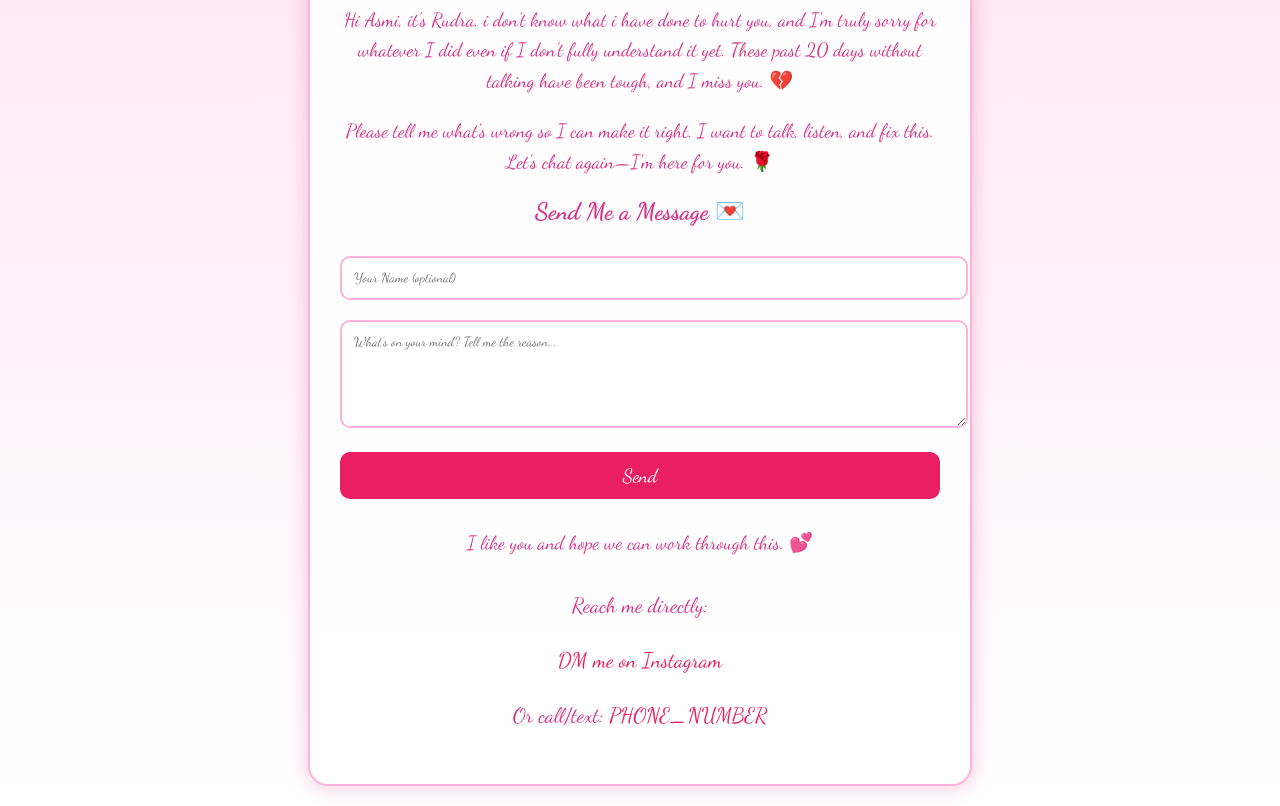
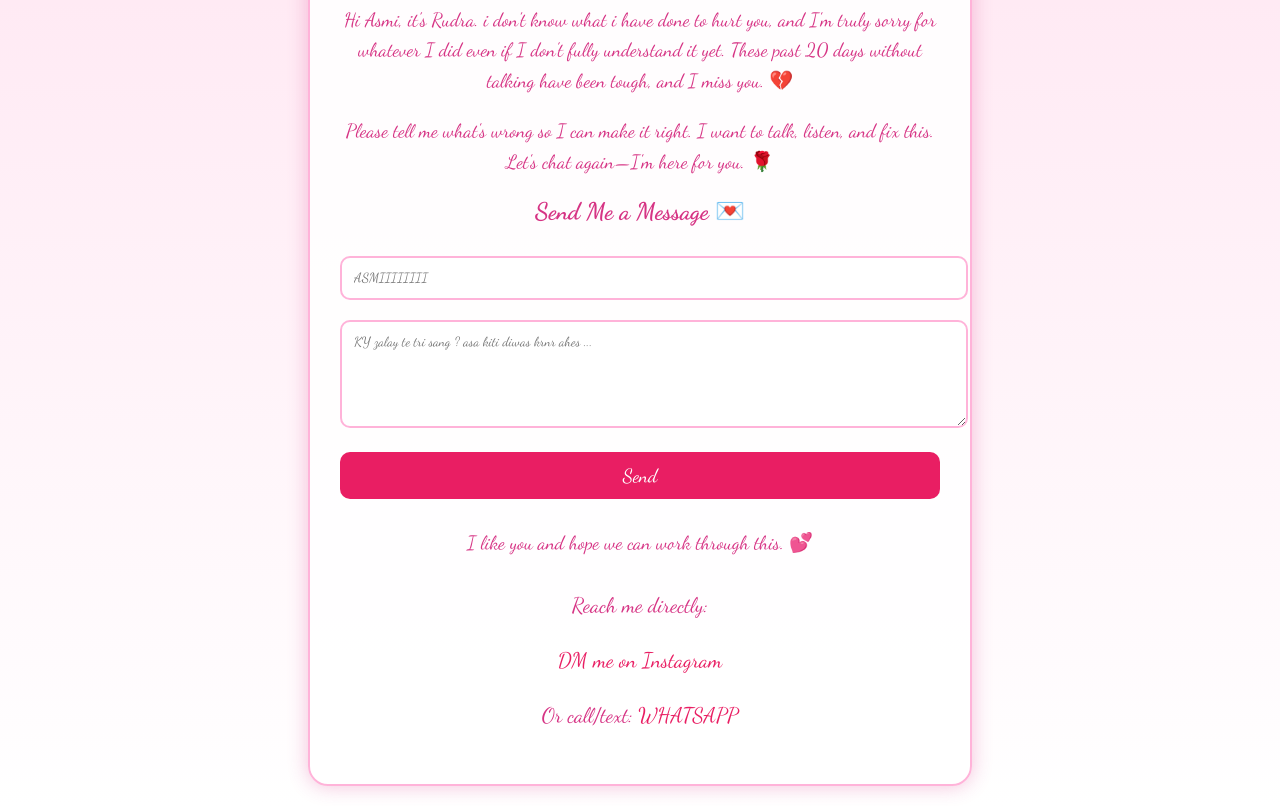
Before and after one commit to Lucifers69/ASMIII, a plain HTML site: page index.html in a window 1280 px wide. Shown: the part 149-955 px from the top of the page. Drawn offline with Linux system fonts and the light colour scheme.

Commit message:
Update index.html

```diff
--- a/index.html
+++ b/index.html
@@ -74,8 +74,8 @@
 
         <h2>Send Me a Message 💌</h2>
         <form action="YOUR_FORMSPREE_ENDPOINT" method="POST">
-            <input type="text" name="name" placeholder="Your Name (optional)" required>
-            <textarea name="message" placeholder="What's on your mind? Tell me the reason..." rows="5" required></textarea>
+            <input type="text" name="name" placeholder="ASMIIIIIIII" required>
+            <textarea name="message" placeholder="KY zalay te tri sang ? asa kiti diwas krnr ahes ..." rows="5" required></textarea>
             <button type="submit">Send</button>
         </form>
 
@@ -84,7 +84,7 @@
         <div class="contact">
             <p>Reach me directly:</p>
             <p><a href="https://www.instagram.com/direct/t/rudra_desai_10/">DM me on Instagram</a></p>
-            <p>Or call/text: <a href="https://wa.me/8275838481">PHONE_NUMBER</a></p>
+            <p>Or call/text: <a href="https://wa.me/8275838481">WHATSAPP</a></p>
         </div>
     </div>
 </body>
```
